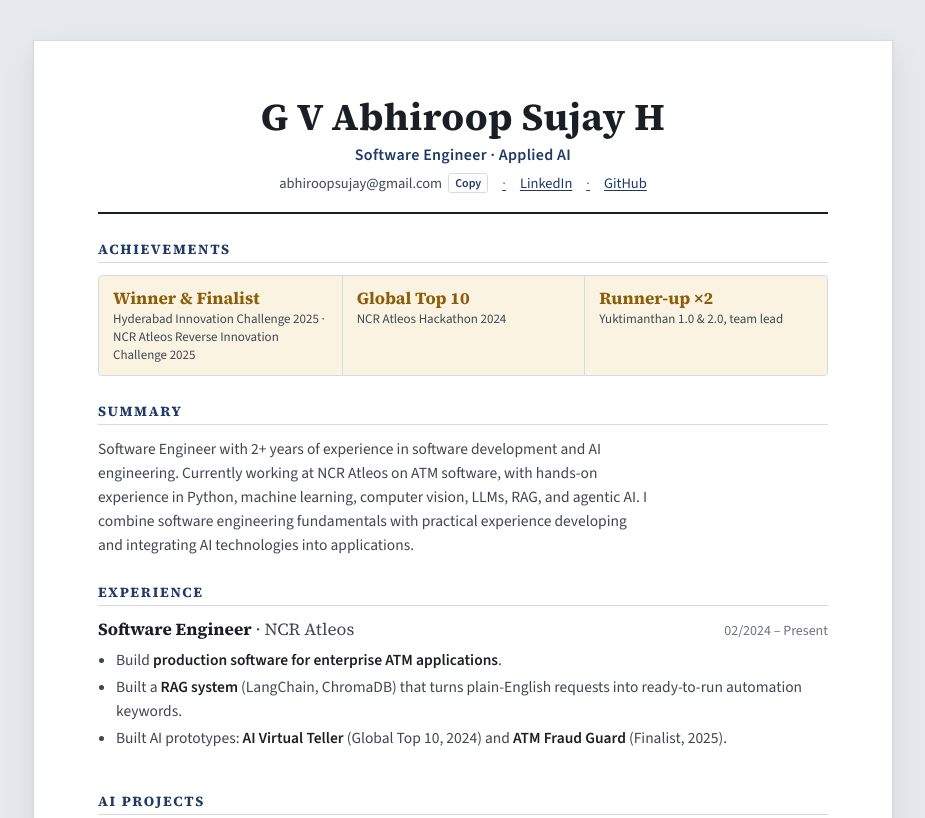
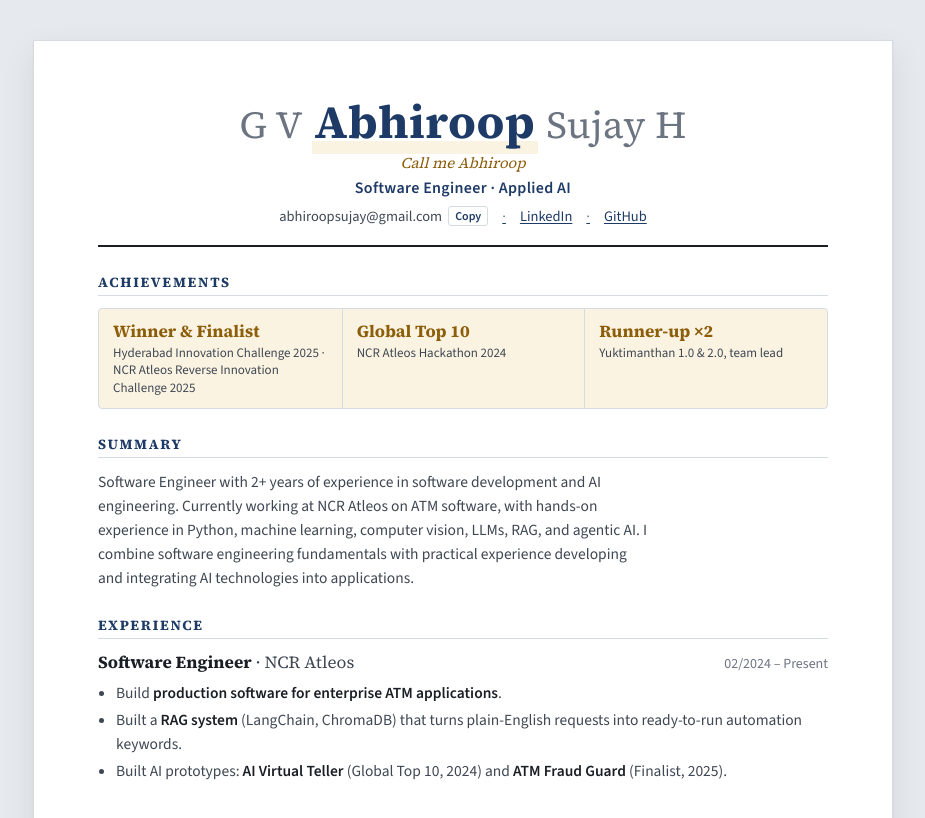
Before and after one commit to Abhiroop-hgv/abhiroop-hgv.github.io., a plain HTML site: page classic.html in a window 1280 px wide. Shown: the top 818 px of the page, without its empty margins (177-1102 px from the left). Drawn offline with nearby package versions, Linux system fonts and the light colour scheme.

Commit message:
Highlight preferred name Abhiroop
Co-Authored-By: Claude Opus 5.5 <noreply@anthropic.com>

```diff
--- a/classic.html
+++ b/classic.html
@@ -49,6 +49,9 @@
   /* Header */
   header { display: grid; gap: 6px; text-align: center; padding-bottom: 18px; border-bottom: 2px solid var(--ink); }
   h1 { font: 700 clamp(28px, 4.6vw, 38px)/1.1 var(--serif); letter-spacing: .01em; margin: 0; text-wrap: balance; }
+  h1 .rest { font-weight: 400; color: var(--muted); }
+  h1 .pref { color: var(--navy); font-size: 1.22em; box-shadow: inset 0 -.28em 0 var(--gold-soft); padding-inline: .06em; }
+  .callme { font: italic 400 15px/1.2 var(--serif); color: var(--gold); }
   .role { font: 600 16px/1.3 var(--sans); color: var(--navy); letter-spacing: .02em; }
   .contact { display: flex; flex-wrap: wrap; justify-content: center; gap: 4px 14px; font-size: 14.5px; color: var(--ink-2); }
   .contact span + span::before, .contact a + a::before, .contact span + a::before { content: "·"; margin-right: 14px; color: var(--muted); }
@@ -143,7 +146,8 @@
 <main class="sheet">
 
   <header>
-    <h1>G V Abhiroop Sujay H</h1>
+    <h1><span class="rest">G V</span> <span class="pref">Abhiroop</span> <span class="rest">Sujay H</span></h1>
+    <div class="callme">Call me Abhiroop</div>
     <div class="role">Software Engineer · Applied AI</div>
     <div class="contact">
       <span><span class="email" id="email">abhiroopsujay@gmail.com</span><button class="copy" id="copy" type="button">Copy</button></span>
```
